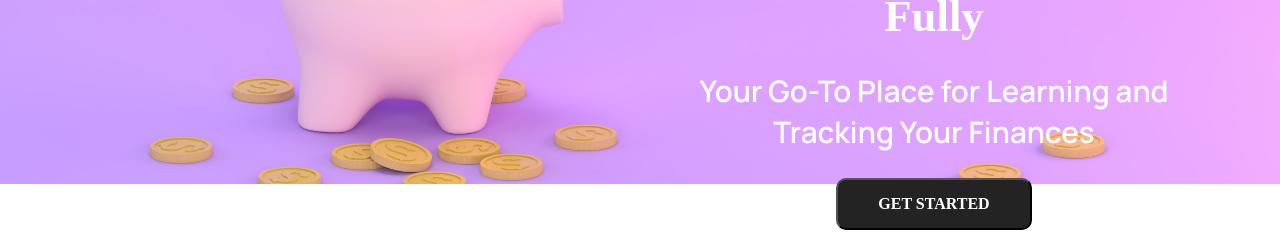
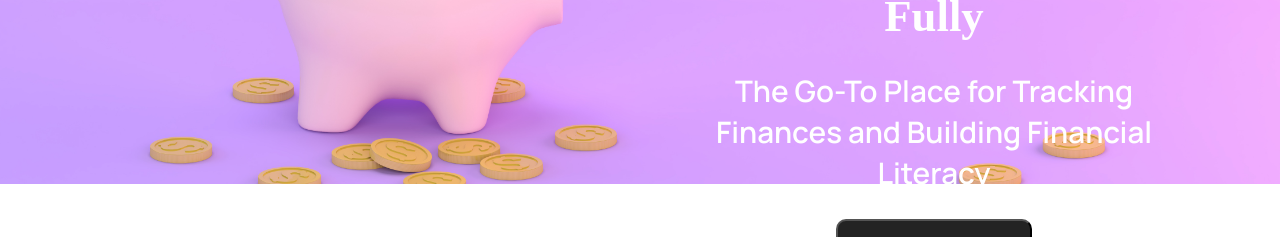
Before and after one commit to Team-Nathan-Mabel-Kailey/prospera-frontend, a React (Vite) app in the folder prospera/: page /about in a window 1280 px wide. Shown: the part 377-614 px from the top of the page. Built offline with nearby package versions, Linux system fonts and the light colour scheme; no server answers; what ldrs would draw is missing.

Commit message:
Landing slogan

```diff
--- a/prospera/src/Components/LandingPage/LandingPage.jsx
+++ b/prospera/src/Components/LandingPage/LandingPage.jsx
@@ -42,7 +42,7 @@ const LandingPage = () => {
                 <div className='landingTexts'>
                     <h1>Let Us Help You Thrive Financially and Live Fully</h1>
                     <div className='landingSlogan'>
-                        <p>Your Go-To Place for Learning and Tracking Your Finances</p>
+                        <p>The Go-To Place for Tracking Finances and Building Financial Literacy</p>
                         <Link to="./register">
                             <button className="getStartedButton">GET STARTED</button>
                         </Link>
```
